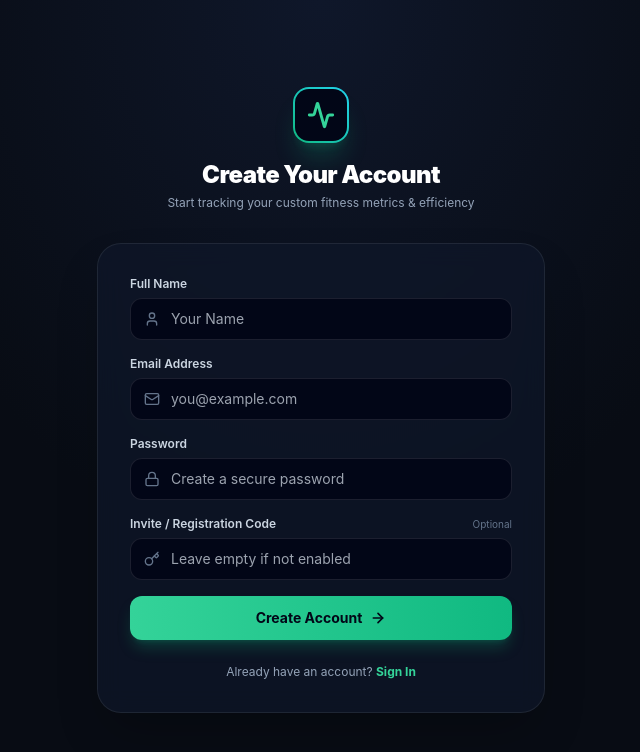
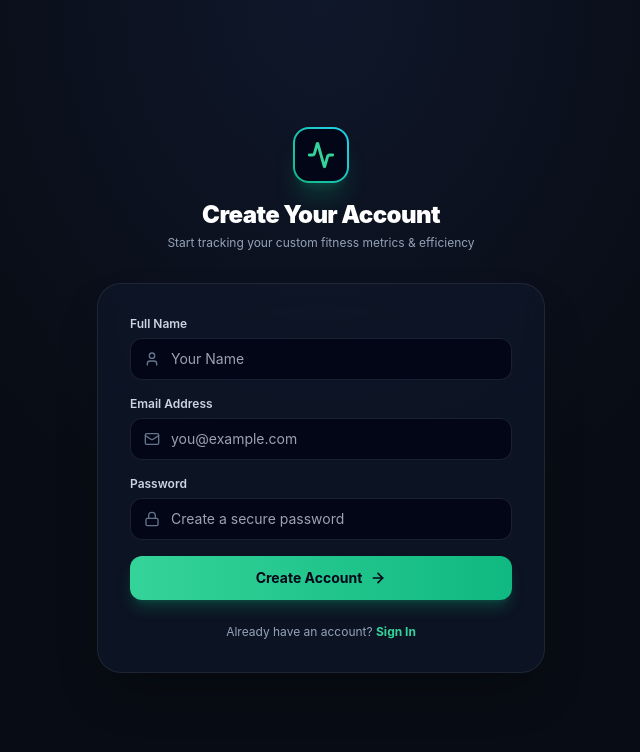
Before and after one commit to Vinay-sama-dev/FittR, a Next.js app: page /signup in a window 1280 px wide. Shown: the top 752 px of the page, without its empty margins (319-959 px from the left). Built offline with nearby package versions, Linux system fonts and the light colour scheme.

Commit message:
Open registration: remove invite code restrictions for public sign-up

```diff
--- a/src/app/api/auth/signup/route.ts
+++ b/src/app/api/auth/signup/route.ts
@@ -6,24 +6,13 @@ import { seedDefaultMilestones } from "@/lib/milestone-checker";
 export async function POST(req: NextRequest) {
   try {
     const body = await req.json();
-    const { name, email, password, registrationCode } = body;
+    const { name, email, password } = body;
 
     if (!name || !email || !password) {
       return NextResponse.json(
         { error: "Name, email, and password are required" },
         { status: 400 }
       );
-    }
-
-    // Check optional registration code if configured
-    const requiredCode = process.env.REGISTRATION_CODE;
-    if (requiredCode && requiredCode.trim() !== "") {
-      if (registrationCode !== requiredCode) {
-        return NextResponse.json(
-          { error: "Invalid registration code" },
-          { status: 403 }
-        );
-      }
     }
 
     const normalizedEmail = email.trim().toLowerCase();
--- a/src/app/signup/page.tsx
+++ b/src/app/signup/page.tsx
@@ -3,14 +3,13 @@
 import { useState } from "react";
 import Link from "next/link";
 import { useRouter } from "next/navigation";
-import { Activity, Lock, Mail, User, Key, ArrowRight } from "lucide-react";
+import { Activity, Lock, Mail, User, ArrowRight } from "lucide-react";
 
 export default function SignUpPage() {
   const router = useRouter();
   const [name, setName] = useState("");
   const [email, setEmail] = useState("");
   const [password, setPassword] = useState("");
-  const [registrationCode, setRegistrationCode] = useState("");
   const [error, setError] = useState<string | null>(null);
   const [loading, setLoading] = useState(false);
 
@@ -27,7 +26,6 @@ export default function SignUpPage() {
           name,
           email,
           password,
-          registrationCode: registrationCode || undefined,
         }),
       });
 
@@ -123,23 +121,6 @@ export default function SignUpPage() {
               </div>
             </div>
 
-            <div>
-              <label className="block text-xs font-semibold text-slate-300 mb-1.5 flex items-center justify-between">
-                <span>Invite / Registration Code</span>
-                <span className="text-[10px] text-slate-500 font-normal">Optional</span>
-              </label>
-              <div className="relative">
-                <Key className="w-4 h-4 text-slate-500 absolute left-3.5 top-1/2 -translate-y-1/2" />
-                <input
-                  type="text"
-                  placeholder="Leave empty if not enabled"
-                  value={registrationCode}
-                  onChange={(e) => setRegistrationCode(e.target.value)}
-                  className="w-full pl-10 pr-4 py-2.5 rounded-xl bg-slate-950 border border-white/10 text-white text-sm focus:outline-none focus:border-emerald-500 transition-colors"
-                />
-              </div>
-            </div>
-
             <button
               type="submit"
               disabled={loading}
```
Also changed, not shown: 1 other file (tests, documents, lock files or other folders).
